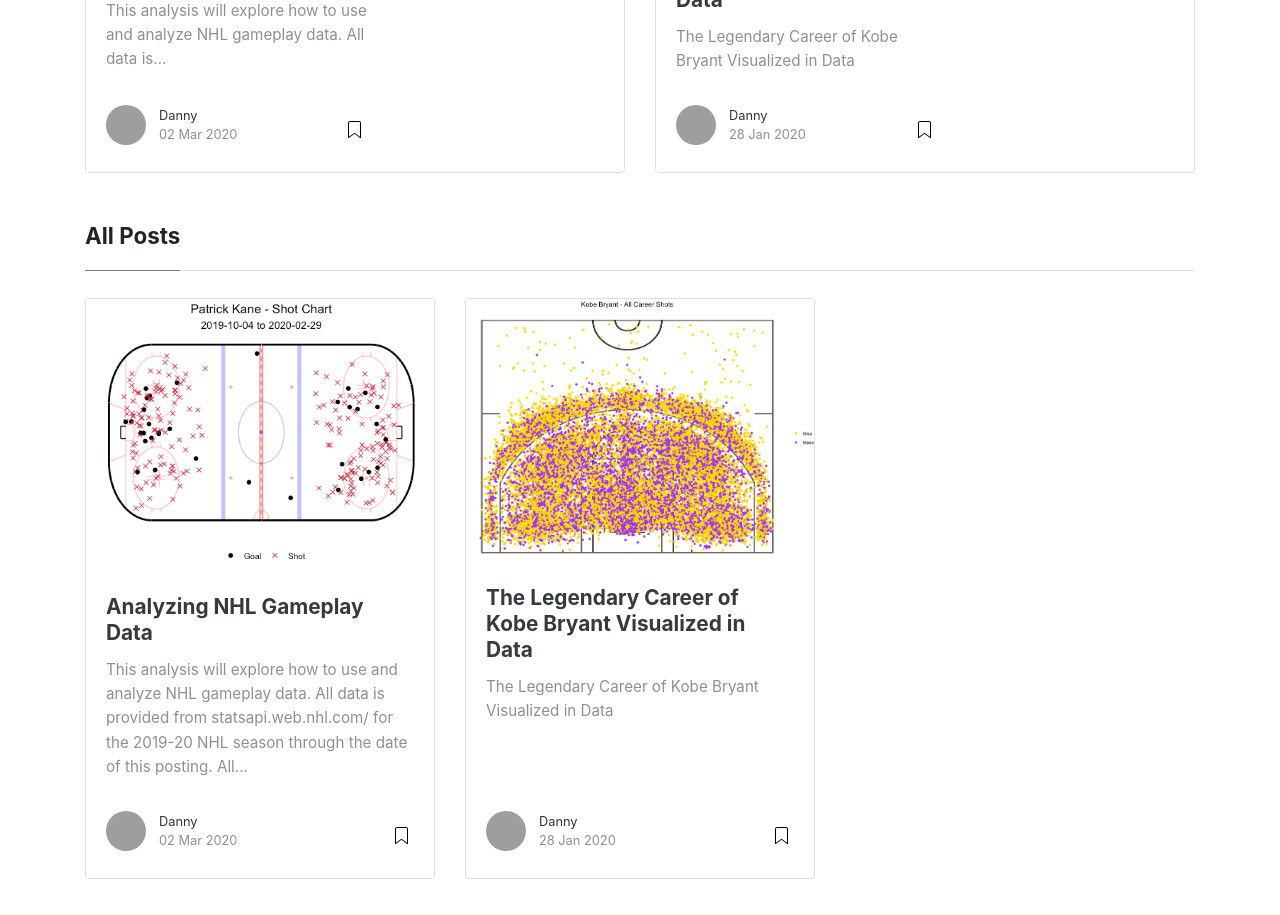
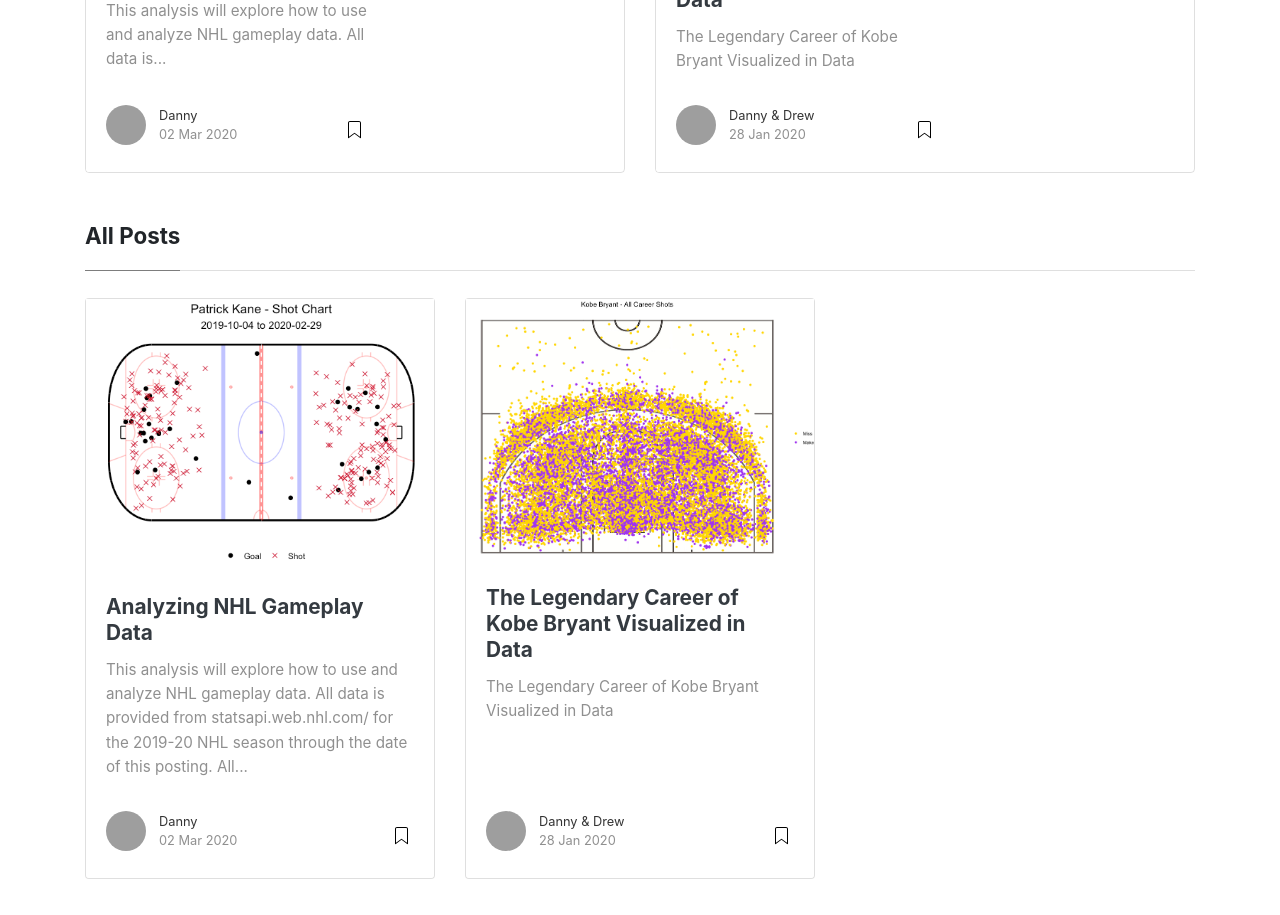
Before and after one commit to malteranalytics/malteranalytics.github.io, a Jekyll site: the page built from index.html, in a window 1280 px wide and 1400 px high. Shown: the part 376-1291 px from the top of the window. Built offline with Jekyll 4.4.1, drawn with Linux system fonts in a browser that asks for light colours; nearby versions of some CDN libraries; the list of posts is cut into pages by our own code; grey boxes are pictures that could not be loaded.

Commit message:
Update _config.yml

```diff
--- a/_config.yml
+++ b/_config.yml
@@ -38,7 +38,7 @@ authors:
     description: "Data Scientist"
   danny_drew:
     name: Danny Malter & Drew Malter
-    display_name: Danny
+    display_name: Danny & Drew
     gravatar: d8f2524cf47fb8fa03ba52ad8579238f
     #email: email@malteranalytics.com
     web:
```
